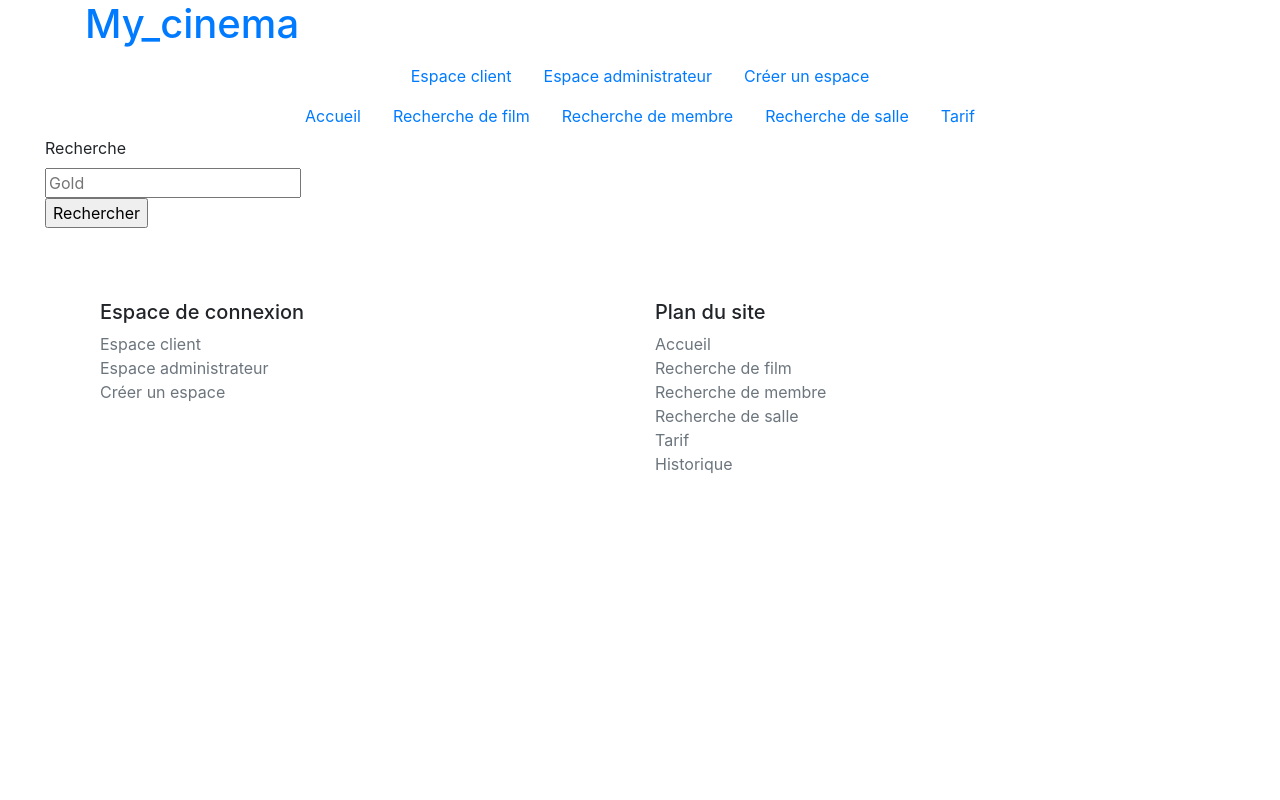
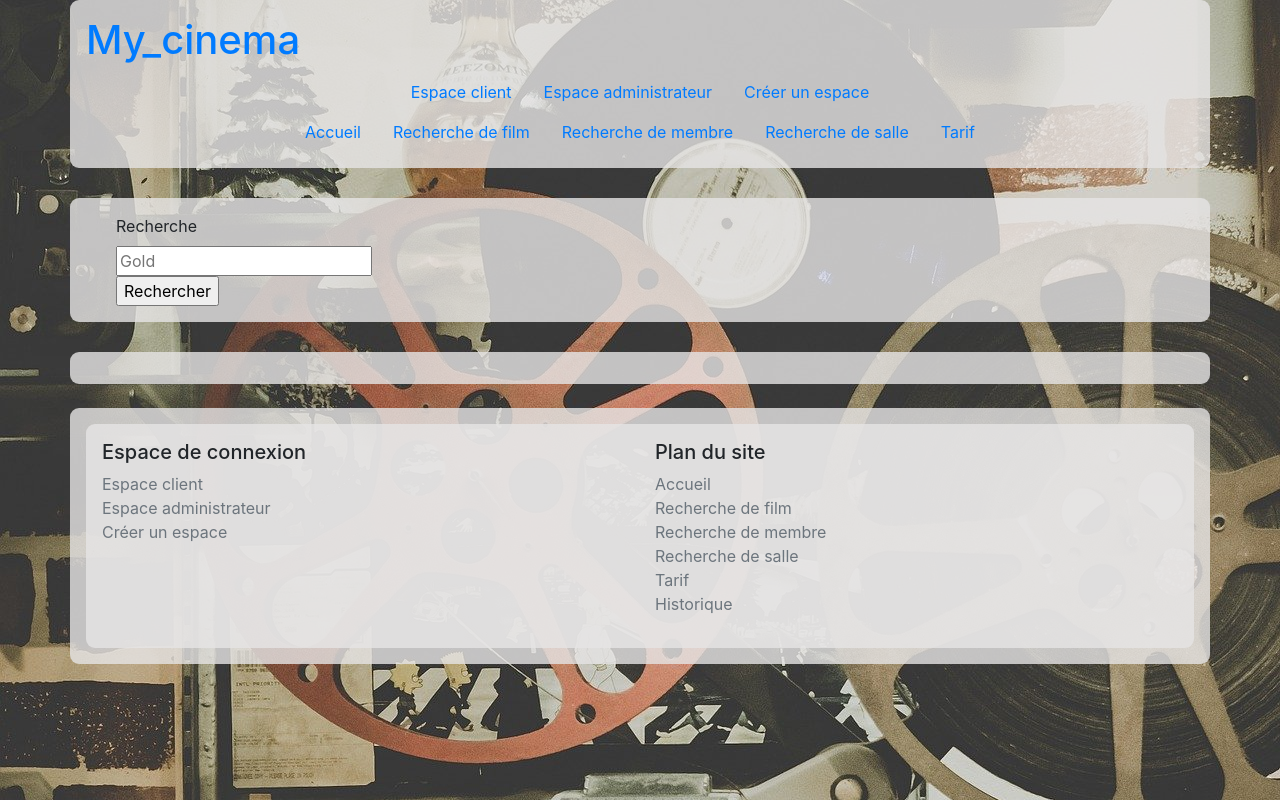
Before and after one commit to SekmSet/my_cinema, a PHP site: page /abonnement.php in a window 1280 px wide. Run offline with PHP 8.4, Linux system fonts and the light colour scheme; data that the repository does not hold is empty.

Commit message:
Push Dimanhe 19 Janv
CSS / design / folder

```diff
--- a/abonnement.php
+++ b/abonnement.php
@@ -4,7 +4,7 @@
     $return_abonnement = get_abonnements();
 ?>
 
-<div class="container col-md-12">
+<div class="container px-3 py-3">
     <form class="form col-md-6">
 
         <div class="col-md-6">
@@ -20,7 +20,7 @@
     </form>
 </div>
 
-<div class="container">
+<div class="container px-3 py-3">
     <?php foreach ($return_abonnement as $value){ ?>
     <div class="card-deck mb-3 text-center">
         <div class="card mb-3 shadow-sm">
@@ -46,7 +46,7 @@
 <br>
 
 
-<div class="container">
+<div class="container px-3 py-3">
     <?php
     require("footer.php");
     ?>
--- a/connexion_admin.php
+++ b/connexion_admin.php
@@ -2,7 +2,7 @@
     include ('header.php');
 ?>
 
-<div class="container col-md-3">
+<div class="container px-3 py-3">
     <form class="form-signin">
         <h1 class="h3 mb-3 font-weight-normal">Connexion Admin</h1>
         <label for="inputEmail" class="sr-only">ID Admin</label>
--- a/connexion_client.php
+++ b/connexion_client.php
@@ -2,7 +2,7 @@
     include ('header.php');
 ?>
 
-    <div class="container col-md-3">
+    <div class="container px-3 py-3">
         <form class="form-signin">
             <h1 class="h3 mb-3 font-weight-normal">Connexion Utilisateur</h1>
             <label for="inputEmail" class="sr-only">ID Utilisateur</label>
--- a/footer.php
+++ b/footer.php
@@ -1,4 +1,4 @@
-<footer class="container py-5">
+<footer class="container px-3 py-3">
     <div class="row">
         <div class="col-6 col-md">
             <h5>Espace de connexion</h5>
--- a/header.php
+++ b/header.php
@@ -16,8 +16,8 @@
 </head>
 
 <body>
-    <header>
-        <div class="container">
+    <header class="container px-3 py-3">
+        <div>
             <div class="col-md-12">
                 <div class="row">
                     <h1>
@@ -29,7 +29,7 @@
             </div>
         </div>
 
-        <div class="container">
+        <div >
             <nav class ="col-md-12 text-right">
                 <ul class="nav justify-content-center">
                     <li class="nav-item">
@@ -53,7 +53,7 @@
 
             </nav>
         </div>
-        <div class="container">
+        <div >
             <div class="row">
                 <nav class ="col-md-12 text-right">
                     <ul class="nav justify-content-center">
--- a/historique.php
+++ b/historique.php
@@ -45,7 +45,7 @@
 ?>
 
 
-<div class="container col-md-12">
+<div class="container px-3 py-3">
     <form class="form col-md-11" method="get">
         <div class="col-md-5">
             <div class="form-group">
@@ -63,7 +63,7 @@
         </div>
     </form>
 </div>
-<div class="container">
+<div class="container px-3 py-3">
     <div class="col-md-6">
         <?php
             if(empty($id_perso)){
@@ -109,7 +109,7 @@
 
 
 
-<div class="container">
+<div class="container px-3 py-3">
     <div class = "col-md-12">
         <div class="col-md-6">
             <?php
--- a/index.php
+++ b/index.php
@@ -2,7 +2,7 @@
     require ("header.php");
 ?>
 
-<div class="container col-md-12">
+<div class="container px-3 py-3">
     <div id="you_want" class="col-md-6">
 
         <ul>
--- a/recherche_by_film.php
+++ b/recherche_by_film.php
@@ -21,7 +21,7 @@
 
 ?>
 
-<div class="container col-md-12">
+<div class="container px-3 py-3">
     <form class="form col-md-6" method="get">
         <div class="col-md-6">
             <label for="recherche">
@@ -92,7 +92,7 @@
     </form>
 </div>
 
-<div class="container">
+<div class="container px-3 py-3">
     <div class="row">
     <?php foreach ($return_films as $value){ ?>
         <div class="col-md-3">
--- a/recherche_by_membre.php
+++ b/recherche_by_membre.php
@@ -11,7 +11,7 @@
 
 ?>
 
-<div class="container col-md-12">
+<div class="container px-3 py-3">
     <form class="form col-md-6" method="get">
         <div class="col-md-6">
             <label for="recherche">
@@ -42,7 +42,7 @@
 </div>
 
 
-<div class="container">
+<div class="container px-3 py-3">
     <div class="row">
         <?php foreach ($return_membre as $value){ ?>
             <div class="col-md-4">
--- a/recherche_salle.php
+++ b/recherche_salle.php
@@ -13,7 +13,7 @@
 
 ?>
 
-<div class="container col-md-12">
+<div class="container px-3 py-3">
     <form class="form col-md-6">
 
         <div class="col-md-6">
@@ -47,7 +47,7 @@
     </form>
 </div>
 
-<div class="container">
+<div class="container px-3 py-3">
     <div class="row">
         <?php foreach ($return_salle as $value){ ?>
             <div class="col-md-4">
@@ -72,7 +72,7 @@
 
     <hr>
 
-    <div class="container">
+    <div class="container px-3 py-3">
         <ul>
             <li><a href="programme.php">
                     Voir les programmes
--- a/reduction.php
+++ b/reduction.php
@@ -4,7 +4,7 @@
     $return_reduction = get_reduction();
 ?>
 
-<div class="container col-md-12">
+<div class="container px-3 py-3">
     <form class="form col-md-6">
 
         <div class="col-md-6">
@@ -20,7 +20,7 @@
     </form>
 </div>
 
-<div class="container">
+<div class="container px-3 py-3">
     <div class="row">
         <?php foreach ($return_reduction as $value){ ?>
             <div class="col-md-4">
--- a/script/script.js
+++ b/script/script.js
@@ -1,3 +1,3 @@
-// var music = new Audio ('rss/music/Ouverture.mp3');
-//
-// music.play();
+var music = new Audio ('rss/music/Ouverture.mp3');
+music.loop = true;
+music.play();
--- a/style.css
+++ b/style.css
@@ -1,4 +1,13 @@
-/*body{*/
+body{
 /*    !*background-color: rosybrown;*!*/
-/*    background-image: url(".rss/img/img1.jpg");*/
-/*}*/
+    background-image: url("rss/img/img2.jpg");
+}
+
+.container{
+    background-color: rgba(231,229,229,0.8);
+    border-radius: 9px;
+}
+
+.container + .container {
+    margin-top: 30px;
+}
--- a/tarif.php
+++ b/tarif.php
@@ -2,7 +2,7 @@
     include('header.php');
 ?>
 
-<div class="container">
+<div class="container px-3 py-3">
     <div class="d-md-flex flex-md-equal w-100 my-md-3 pl-md-3">
         <div class="bg-dark mr-md-3 pt-3 px-3 pt-md-5 px-md-5 text-center text-white overflow-hidden">
             <div class="my-3 py-3">
```
Also changed, not shown: rss/img/img2.jpg.
